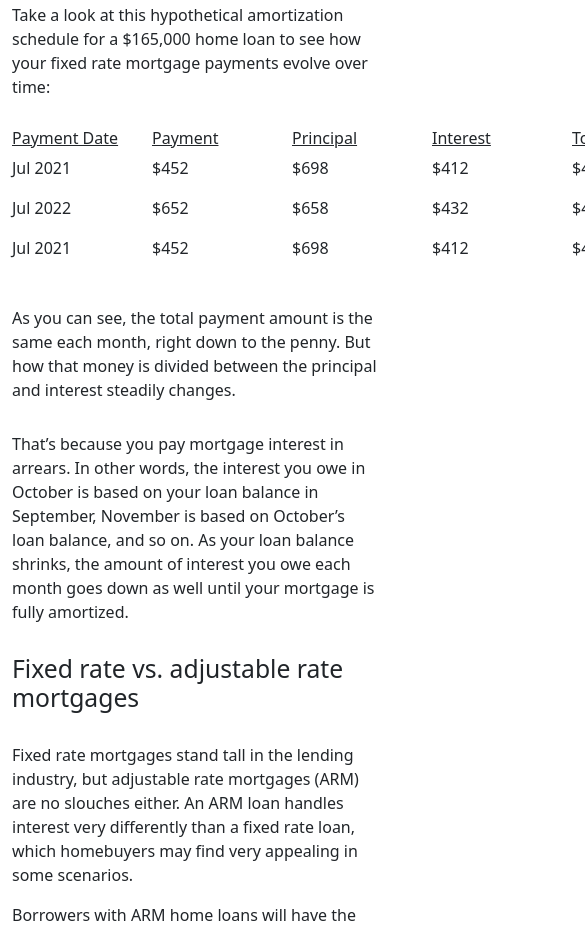
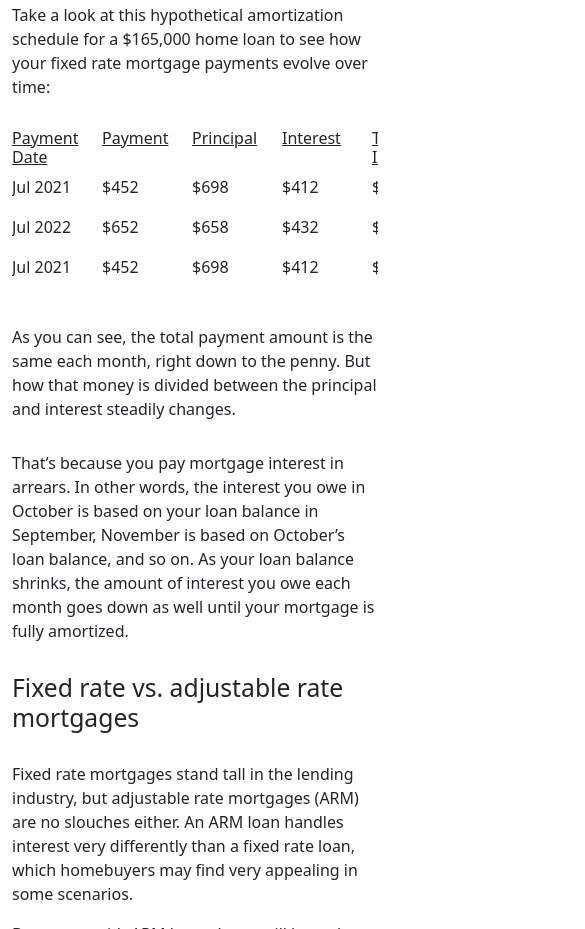
Before and after one commit to shuvo-h/rate-mortgage, a Gatsby site: page /home-loans/fixed-rate-mortgage in a window 390 px wide. Shown: the part 3353-4282 px from the top of the page, 585 px wide, since content can reach past the window. Built offline with nearby package versions, Linux system fonts and the light colour scheme; Gatsby itself is replaced by a stand-in of ours.

Commit message:
Styled Fixed Loan Page

```diff
--- a/src/components/homeLoans/FixedRateMortageCom/FixedRate.js
+++ b/src/components/homeLoans/FixedRateMortageCom/FixedRate.js
@@ -1,4 +1,3 @@
-import { Link } from 'gatsby';
 import React from 'react';
 import { LinkRegular } from "../../common/ButtonRegular";
 
@@ -13,7 +12,7 @@ const FixedRate = () => {
                 delivering an appealing mix of affordability, simplicity and convenience.
                 Understanding how they work is essential if you want to accurately compare your mortgage
                 options and find the best fit before &nbsp;
-                <a className={link_text} href='https://apply.guaranteedrate.com/apply/express-loan?AdTrk=%7Cgnr%7Cguaranteedrate%7C%7C%7C%7C%7C%7C%7C%7Cdirect%7C%7C%7C%7C%7C' target="_blank">applying for a home loan</a>.
+                <a className={link_text} href='https://apply.guaranteedrate.com/apply/express-loan?AdTrk=%7Cgnr%7Cguaranteedrate%7C%7C%7C%7C%7C%7C%7C%7Cdirect%7C%7C%7C%7C%7C' target="_blank" rel="noreferrer">applying for a home loan</a>.
             </p>
 
             <div className={button_container}>
--- a/src/components/homeLoans/FixedRateMortageCom/HowFixedLoanWork.js
+++ b/src/components/homeLoans/FixedRateMortageCom/HowFixedLoanWork.js
@@ -1,5 +1,5 @@
 import React from 'react';
-import {text_container, header_container} from "../styles.module.css"
+import {text_container, header_container, table_container} from "../styles.module.css"
 
 const dataT = [
     {
@@ -47,7 +47,7 @@ const HowFixedLoanWork = () => {
             <p className={text_container}>
                 Take a look at this hypothetical amortization schedule for a $165,000 home loan to see how your fixed rate mortgage payments evolve over time:
             </p>
-            <div>
+            <div className={table_container}>
                 <div className={header_container}>
                     <h6>Payment Date</h6>
                     <h6>Payment</h6>
--- a/src/components/homeLoans/styles.module.css
+++ b/src/components/homeLoans/styles.module.css
@@ -59,3 +59,30 @@
   max-width: 800px;
   margin: 30px auto;
 }
+
+@media screen and (max-width: 900px) {
+  .header_container {
+    display: grid;
+    grid-template-columns: repeat(6, 100px);
+    column-gap: 10px;
+  }
+
+  .header_container h6 {
+    width: min-content;
+    align-items: center;
+  }
+}
+
+@media screen and (max-width: 800px) {
+  .header_container {
+    display: grid;
+    grid-template-columns: repeat(6, 80px);
+    column-gap: 10px;
+  }
+}
+
+@media screen and (max-width: 600px) {
+  .table_container {
+    overflow-x: scroll;
+  }
+}
```
